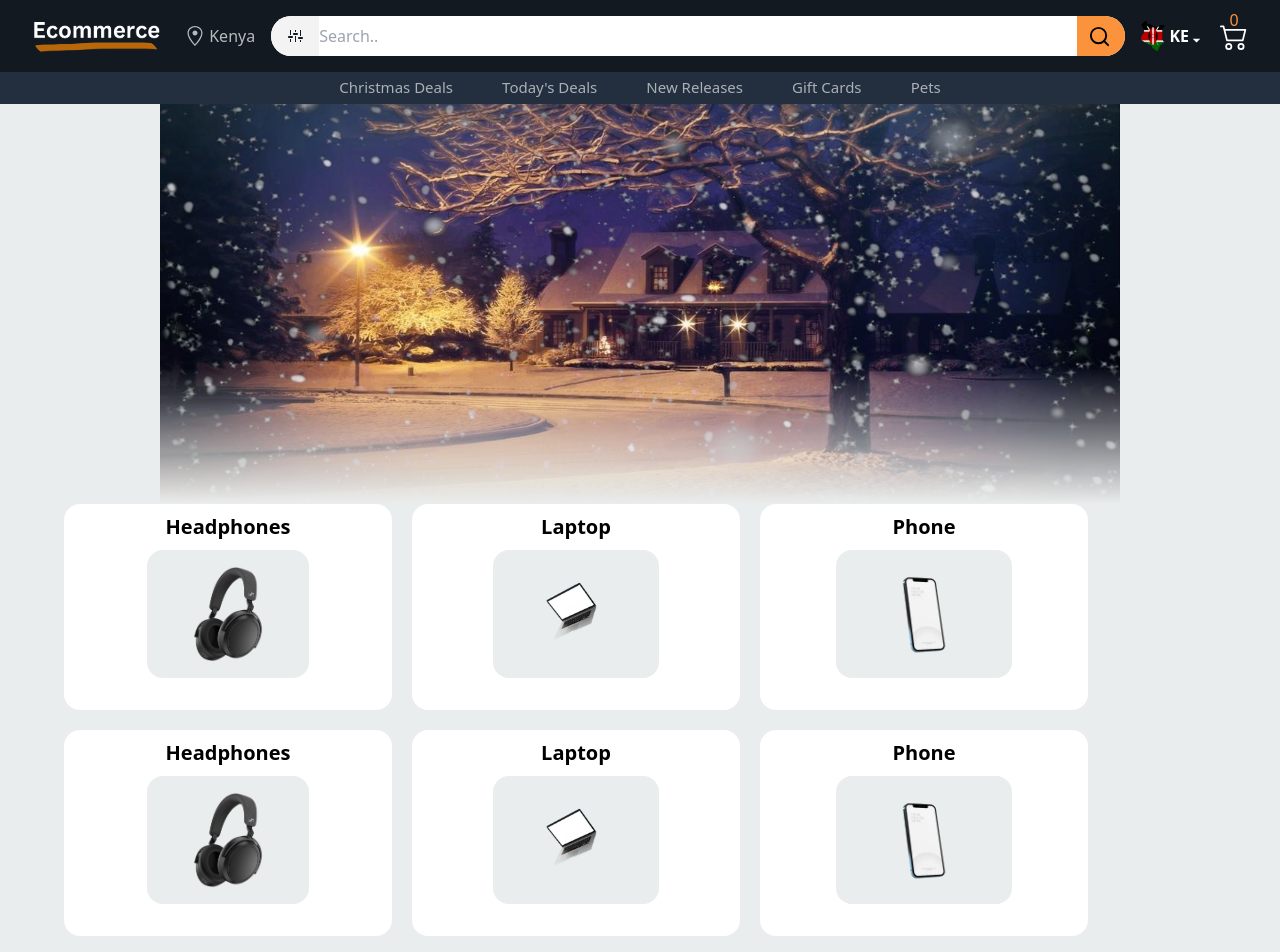
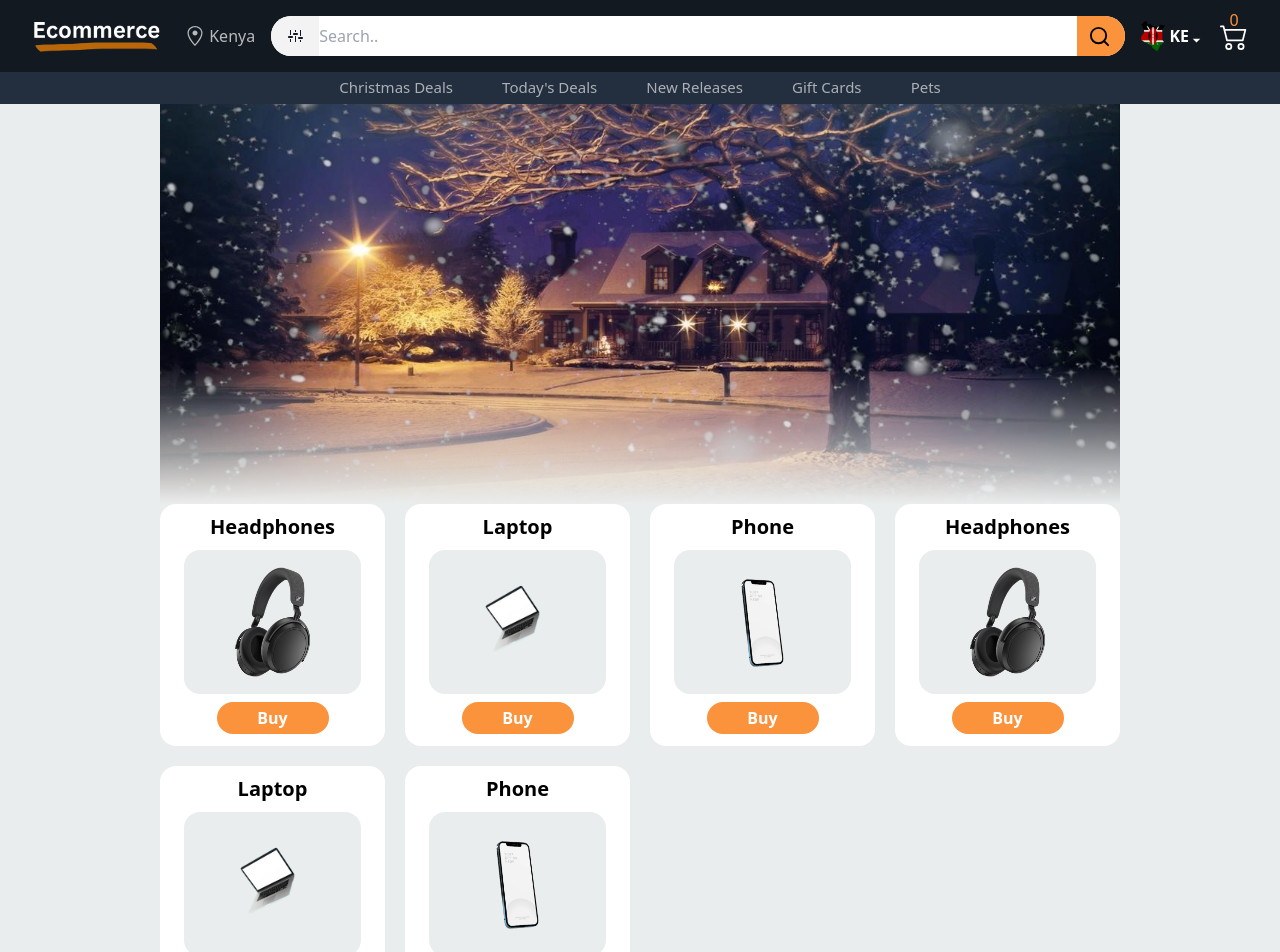
Before and after one commit to Coastpure/amazon, a React (Vite) app: page / in a window 1280 px wide. Shown: the top 952 px of the page. Built offline with nearby package versions, Linux system fonts and the light colour scheme.

Commit message:
Products done

```diff
--- a/src/components/Add.jsx
+++ b/src/components/Add.jsx
@@ -7,10 +7,10 @@ const Add = () => {
   return (
     <div className="bg-[#232f3e]">
 
-        <div className='flex items-center justify-between h-8 sm:max-w-[80vw] md:max-w-[80vw] lg:max-w-[55vw] mx-auto sm:px-10 text-[15px] sm:[16px]'>
+        <div className='hidden sm:flex items-center justify-between h-8 sm:max-w-[80vw] md:max-w-[80vw] lg:max-w-[55vw] mx-auto sm:px-10 text-[15px] sm:[16px]'>
              {buttons.map((button) => (
                 <div className="group whitespace-nowrap cursor-pointer">
-                    <div className="text-gray-200/70 hover:text-white px-[0.7rem]">{button} </div>
+                    <div className=" text-gray-200/70 hover:text-white px-[0.7rem]">{button} </div>
                     <div className="h-[2px] w-full group-hover:bg-white duration-100 ease-out"></div>
                 </div>
              ))}
--- a/src/components/Product.jsx
+++ b/src/components/Product.jsx
@@ -3,12 +3,14 @@ import React from 'react'
 const Product = ({title, image}) => {
   return (
 
-    <div className='flex flex-col justify-center items-center bg-white w-full pb-8 rounded-[1rem]'>
-        <p className="font-bold text-[20px] pt-2">{title}</p>
+    <div className='flex flex-col justify-center items-center bg-white w-full pb-3 rounded-[1rem]'>
+        <p className="font-bold text-[20px] pt-2 text-start">{title}</p>
         <div className="bg-[#eaeded] p-4 rounded-[1rem] mt-2 mx-6">
-        <img src = {image} className="h-[15rem] sm:h-[8rem] md:h-[6rem]"/>
+        <img src = {image} className="h-[10rem] sm:h-[8rem] md:h-[6rem] xl:h-[7rem] hover:scale-150 duration-100 ease-out"/>
         </div>
-
+        <div className="">
+            <button className='bg-orange-400 hover:bg-orange-300 duration-100 ease-out text-white font-bold w-[7rem] text-center mt-2 py-1 rounded-full'>Buy</button>
+        </div>
     </div>
   )
 }
--- a/src/components/Products.jsx
+++ b/src/components/Products.jsx
@@ -16,7 +16,7 @@ const Products = () => {
   return (
 
     <div className="bg-[#eaeded] w-full">
-        <div className="  grid grid-cols-1 sm:grid-cols-2 md:grid-cols-3 w-[80vw] mx-auto md:mx-16   gap-5 ">
+        <div className="  grid grid-cols-1 sm:grid-cols-2 md:grid-cols-3 lg:grid-cols-4 mx-auto w-[80vw] lg:w-[90vw] xl:w-[75vw]  gap-5 ">
             {products.map((product) => (
             <Product
                 title={product.title} image={product.image}/>
```
Also changed, not shown: Notes/products.txt.
